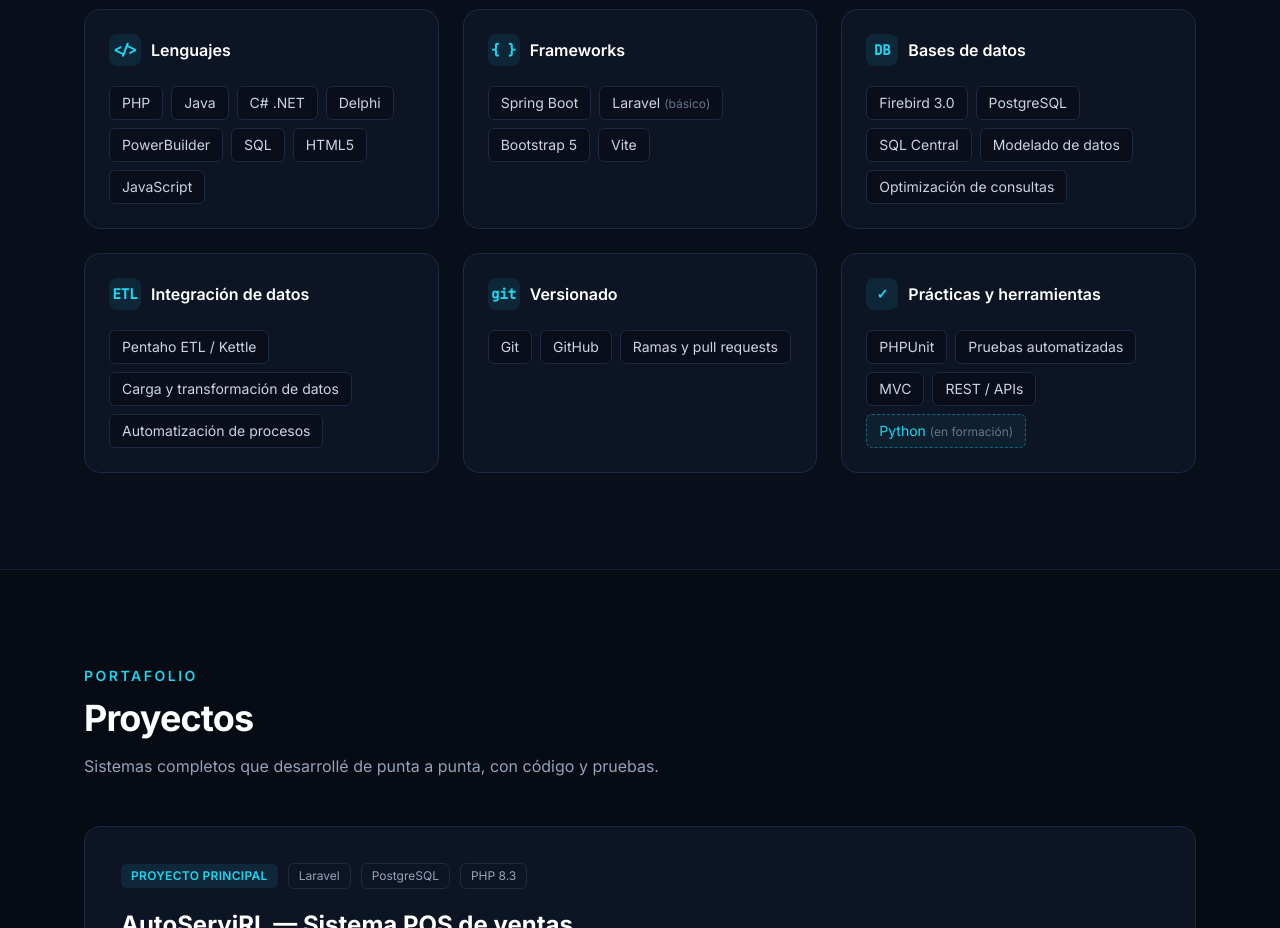
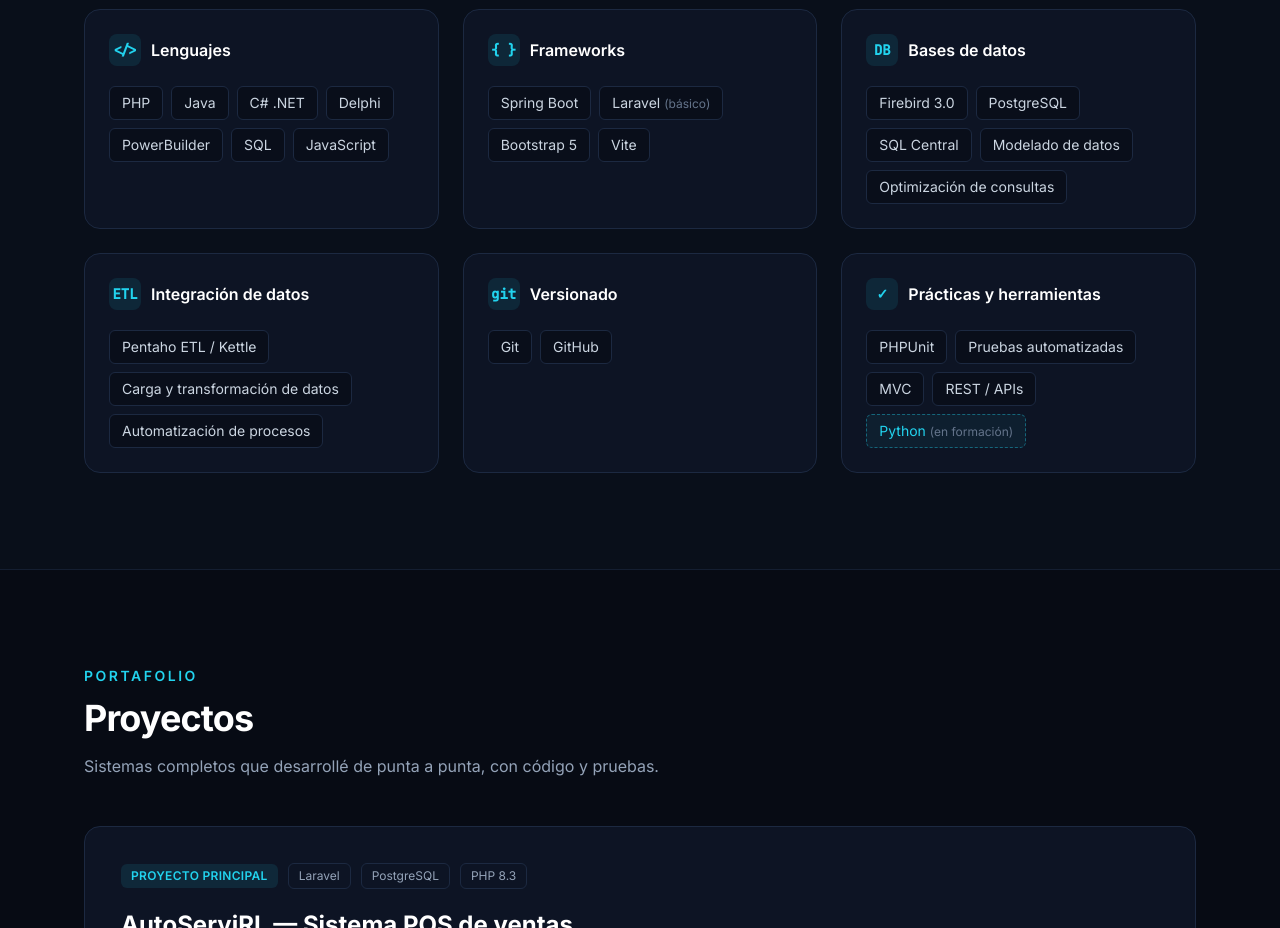
Before and after one commit to nicolascubilla/Portafolioweb, a plain HTML site: page index.html in a window 1280 px wide. Shown: the part 2060-2988 px from the top of the page. Drawn offline with nearby package versions, Linux system fonts and the light colour scheme.

Commit message:
Eliminar habilidades de HTML5 y "Ramas y pull requests" del CV

```diff
--- a/index.html
+++ b/index.html
@@ -309,7 +309,6 @@ tailwind.config = {
           <li class="rounded-md border border-line bg-base/60 px-3 py-1.5 text-sm text-slate-300">Delphi</li>
           <li class="rounded-md border border-line bg-base/60 px-3 py-1.5 text-sm text-slate-300">PowerBuilder</li>
           <li class="rounded-md border border-line bg-base/60 px-3 py-1.5 text-sm text-slate-300">SQL</li>
-          <li class="rounded-md border border-line bg-base/60 px-3 py-1.5 text-sm text-slate-300">HTML5</li>
           <li class="rounded-md border border-line bg-base/60 px-3 py-1.5 text-sm text-slate-300">JavaScript</li>
         </ul>
       </div>
@@ -357,7 +356,6 @@ tailwind.config = {
         <ul class="mt-5 flex flex-wrap gap-2">
           <li class="rounded-md border border-line bg-base/60 px-3 py-1.5 text-sm text-slate-300">Git</li>
           <li class="rounded-md border border-line bg-base/60 px-3 py-1.5 text-sm text-slate-300">GitHub</li>
-          <li class="rounded-md border border-line bg-base/60 px-3 py-1.5 text-sm text-slate-300">Ramas y pull requests</li>
         </ul>
       </div>
 
```
